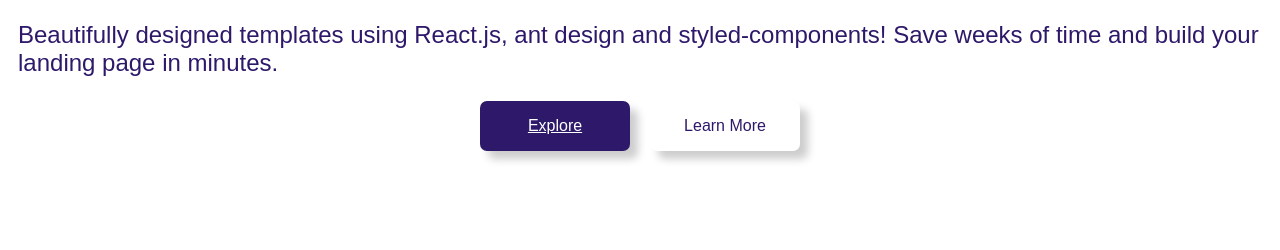
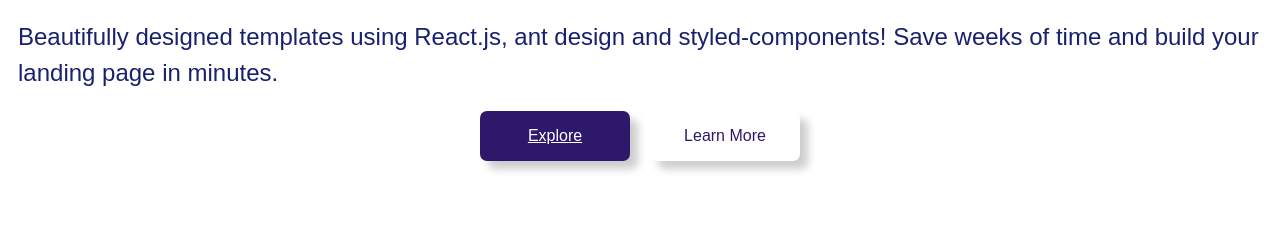
Before and after one commit to vikramreddy153/10k_coders_vikky, a plain HTML site: page Landy Webpage/Landy/index.html in a window 1280 px wide. Shown: the part 519-769 px from the top of the page. Drawn offline with Linux system fonts and the light colour scheme.

Commit message:
Update style.css

```diff
--- a/Landy Webpage/Landy/style.css
+++ b/Landy Webpage/Landy/style.css
@@ -3,6 +3,12 @@ html {
 }
 body {
     font-family:"Motiva Sans Light", sans-serif;
+}
+p {
+    color: #18216d;
+    font-size: 21px;
+    line-height: 1.5;
+    margin: 20px 0;
 }
 .navbar {
     display: flex;
```
